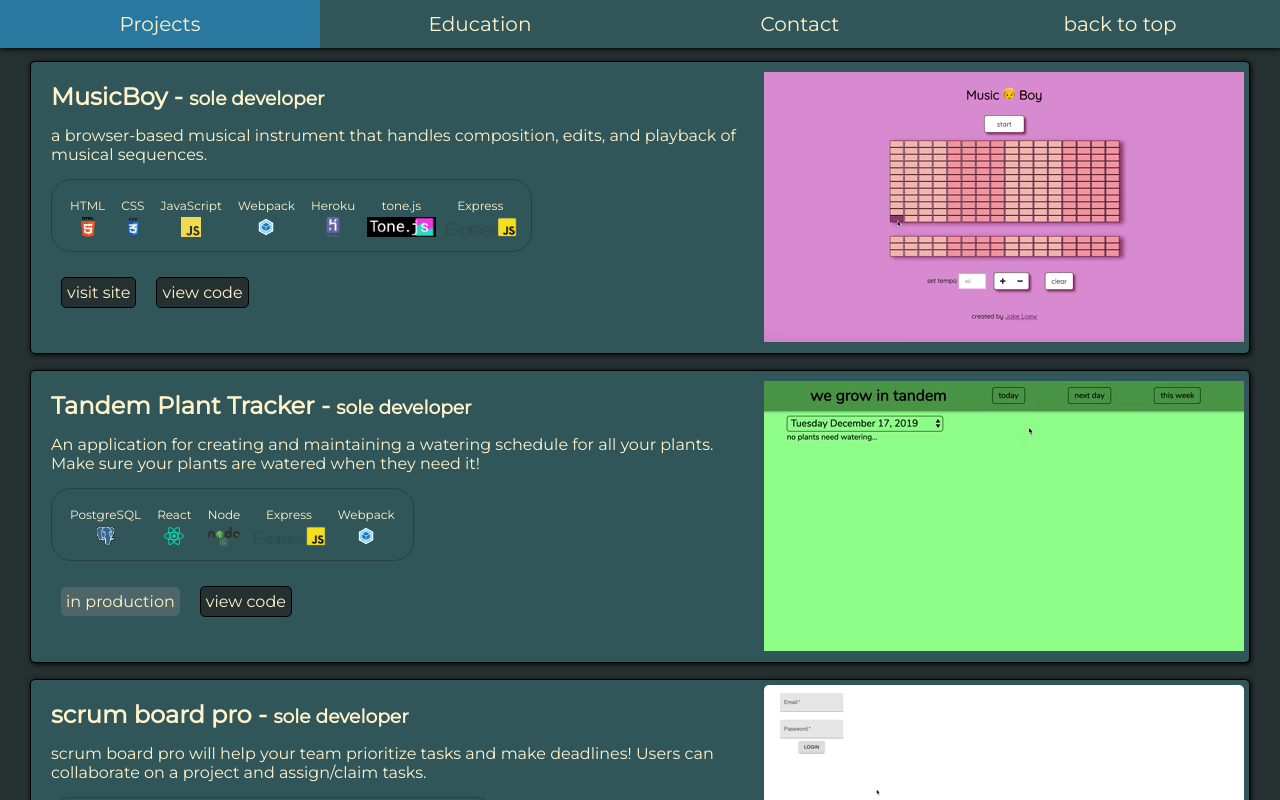
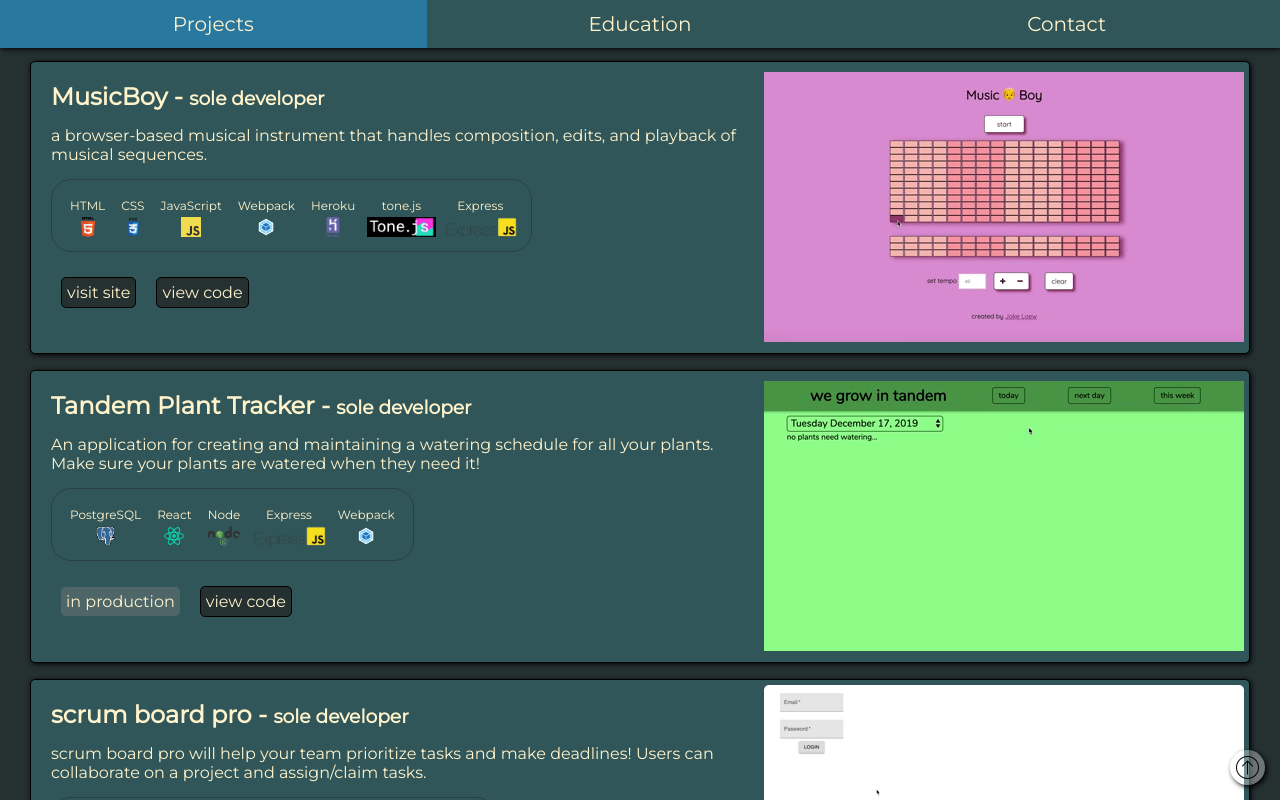
Before and after one commit to JakeLo123/jake-loew-developer-site, a website built with webpack: page public/index.html in a window 1280 px wide. Both pictures are taken after a click on the element "Projects". Shown: the part 853-1653 px from the top of the page. Built offline with nearby package versions, Linux system fonts and the light colour scheme.

Commit message:
swapped 'back to top' nav for arrow

```diff
--- a/client/index.js
+++ b/client/index.js
@@ -1,7 +1,8 @@
 import allProjects from './projects-data';
 import axios from 'axios';
 
-const heroNavigation = document.getElementsByClassName('navigation')[3];
+// const heroNavigation = document.getElementsByClassName('navigation')[3];
+const backToTop = document.getElementById('back-to-top');
 const projectNavigation = document.getElementsByClassName('navigation')[0];
 const educationNavigation = document.getElementsByClassName('navigation')[1];
 const contactNavigation = document.getElementsByClassName('navigation')[2];
@@ -48,20 +49,35 @@
     projectSection.appendChild(card);
   }
 }
-
 buildProjectSection();
 
-heroNavigation.addEventListener('click', () => {
-  hero.scrollIntoView();
+const scroll =
+  window.requestAnimationFrame ||
+  function(callback) {
+    window.setTimeout(callback, 50);
+  };
+
+function loop() {
+  scroll(loop);
+  if (window.scrollY > 200) {
+    backToTop.style.display = '';
+  } else {
+    backToTop.style.display = 'none';
+  }
+}
+loop();
+
+backToTop.addEventListener('click', () => {
+  hero.scrollIntoView({ behavior: 'smooth' });
 });
 projectNavigation.addEventListener('click', () => {
-  projectSection.scrollIntoView();
+  projectSection.scrollIntoView({ behavior: 'smooth' });
 });
 educationNavigation.addEventListener('click', () => {
-  educationSection.scrollIntoView();
+  educationSection.scrollIntoView({ behavior: 'smooth' });
 });
 contactNavigation.addEventListener('click', () => {
-  contactSection.scrollIntoView();
+  contactSection.scrollIntoView({ behavior: 'smooth' });
 });
 
 const submitMessage = () => {
--- a/public/index.html
+++ b/public/index.html
@@ -14,8 +14,8 @@
         <div class="navigation">Projects</div>
         <div class="navigation">Education</div>
         <div class="navigation">Contact</div>
-        <div class="navigation">back to top</div>
     </header>
+    <img id="back-to-top" src="./images/back-to-top.png" />
     <div id="hero">
         <h1>Jake Loew</h1>
         <img src="./images/jakeys1.jpg" alt="Jake Loew" id="portrait" />
--- a/public/style.css
+++ b/public/style.css
@@ -13,6 +13,25 @@
 #FFF3CC misty moss (default text color)
 #C6E0FF periwinkle
 */
+
+#back-to-top {
+    padding: 5px;
+    background-color:rgba(255, 255, 255, 0.336);
+    height: 25px;
+    width: 25px;
+    text-align: center;
+    border-radius: 100px;
+    box-shadow: 2px 2px 5px black;
+    z-index: 1;
+    position: fixed;
+    bottom: 15px;
+    right: 15px;
+    cursor: pointer;
+}
+
+#back-to-top:hover {
+    background-color:rgba(255, 255, 255, 0.904);
+}
 
 body {
     background-color: #253031;
@@ -304,6 +323,10 @@
     textarea {
         margin: 0px 10px 10px 0px;
     }
+
+    #back-to-top {
+        display: none;
+    }
 }
 
 
```
Also changed, not shown: public/bundle.js (+1 -1 lines), public/images/back-to-top.png (added).
